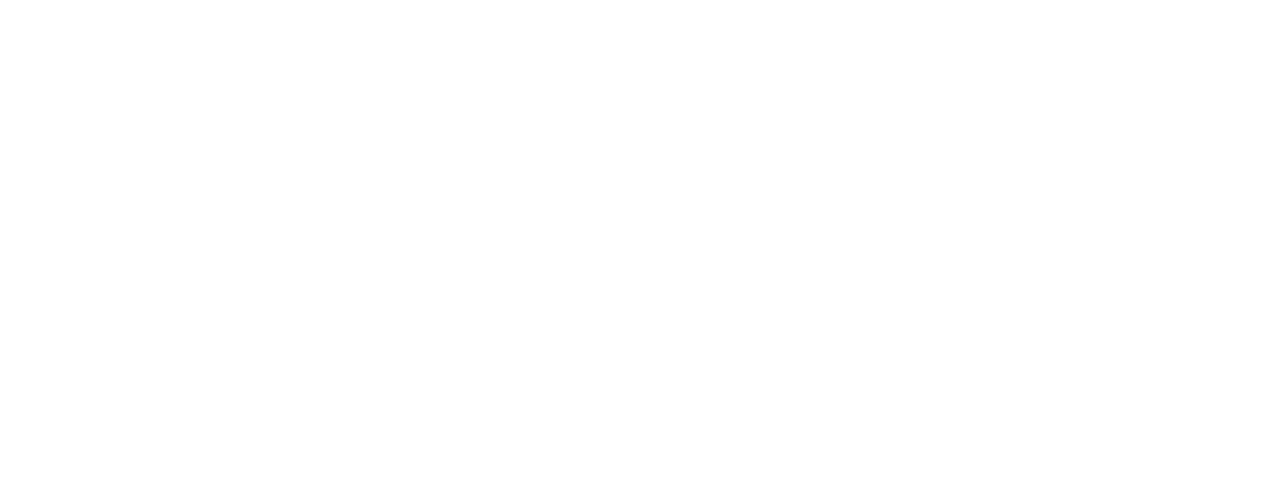
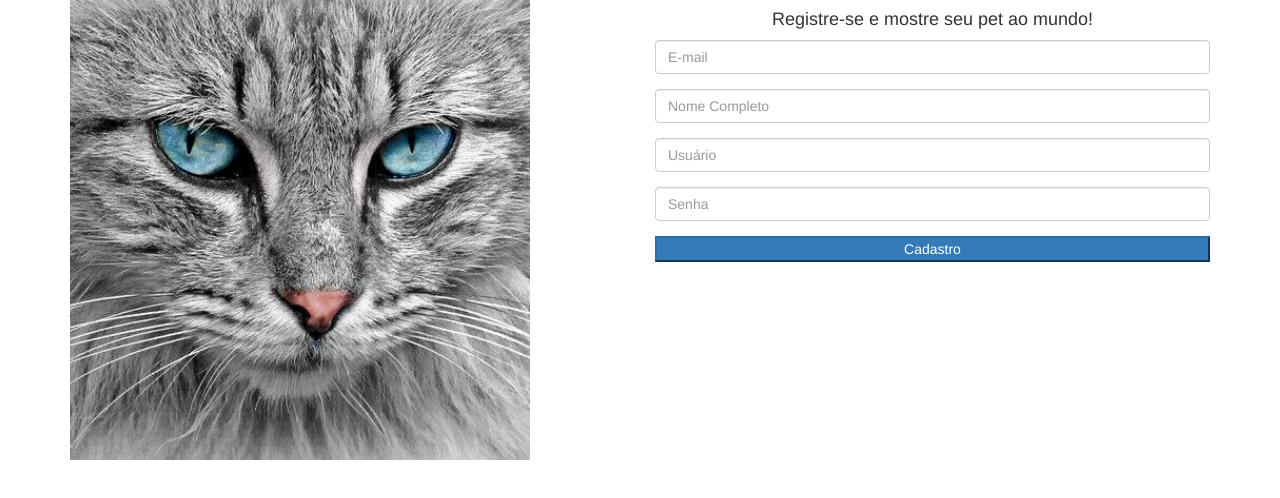
Before and after one commit to uzielmenezes/gatitobook, an Angular app: page /home/novousuario in a window 1280 px wide. Before the commit this address led to /. Shown: the top 498 px of the page. Built offline with nearby package versions, Linux system fonts and the light colour scheme.

Commit message:
creating novousuario component and its html form

```diff
--- a/src/app/home/home-routing.module.ts
+++ b/src/app/home/home-routing.module.ts
@@ -1,3 +1,4 @@
+import { NovoUsuarioComponent } from './novo-usuario/novo-usuario.component';
 import { LoginComponent } from './login/login.component';
 import { HomeComponent } from './home.component';
 import { NgModule, Component } from '@angular/core';
@@ -11,6 +12,10 @@
       {
         path: '',
         component: LoginComponent
+      },
+      {
+        path: 'novousuario',
+        component: NovoUsuarioComponent
       }
     ]
   }
--- a/src/app/home/home.module.ts
+++ b/src/app/home/home.module.ts
@@ -6,12 +6,14 @@
 import { HomeComponent } from './home.component';
 import { LoginComponent } from './login/login.component';
 import { FormsModule } from '@angular/forms';
+import { NovoUsuarioComponent } from './novo-usuario/novo-usuario.component';
 
 
 @NgModule({
   declarations: [
     HomeComponent,
-    LoginComponent
+    LoginComponent,
+    NovoUsuarioComponent
   ],
   imports: [
     CommonModule,
--- /dev/null
+++ b/src/app/home/novo-usuario/novo-usuario.component.html
@@ -0,0 +1,18 @@
+<h4 class="text-center">Registre-se e mostre seu pet ao mundo!</h4>
+
+<form class="form mt-4">
+  <div class="form-group">
+    <input placeholder="E-mail" class="form-control">
+  </div>
+  <div class="form-group">
+    <input placeholder="Nome Completo" class="form-control">
+  </div>
+  <div class="form-group">
+    <input placeholder="Usuário" class="form-control">
+  </div>
+  <div class="form-group">
+    <input type="password" placeholder="Senha" class="form-control">
+  </div>
+
+  <button class="btn-primary btn-block">Cadastro</button>
+</form>
--- /dev/null
+++ b/src/app/home/novo-usuario/novo-usuario.component.ts
@@ -0,0 +1,15 @@
+import { Component, OnInit } from '@angular/core';
+
+@Component({
+  selector: 'app-novo-usuario',
+  templateUrl: './novo-usuario.component.html',
+  styleUrls: ['./novo-usuario.component.css']
+})
+export class NovoUsuarioComponent implements OnInit {
+
+  constructor() { }
+
+  ngOnInit(): void {
+  }
+
+}
```
Also changed, not shown: src/app/home/novo-usuario/novo-usuario.component.css (added), 1 other file (tests, documents, lock files or other folders).
